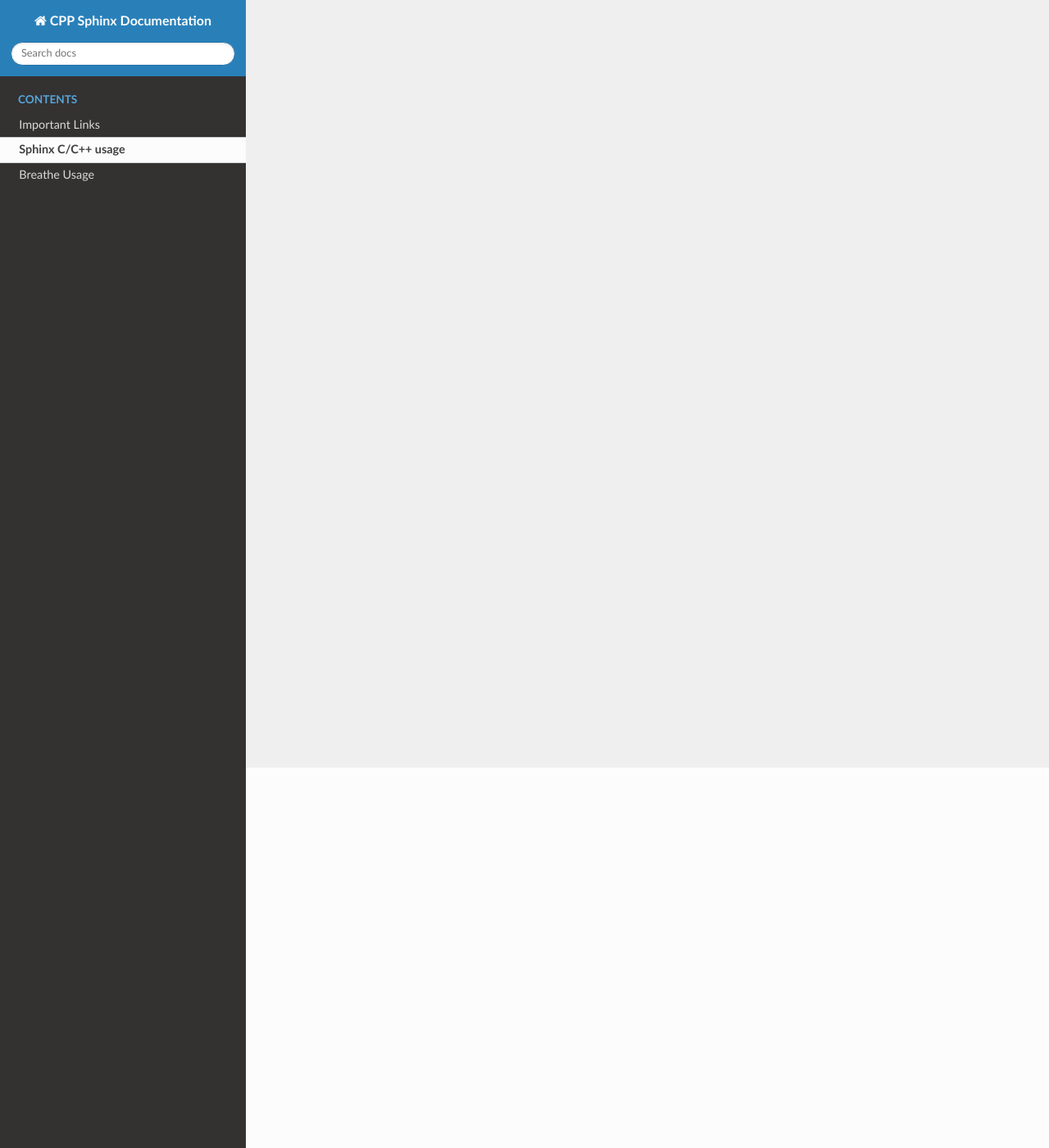
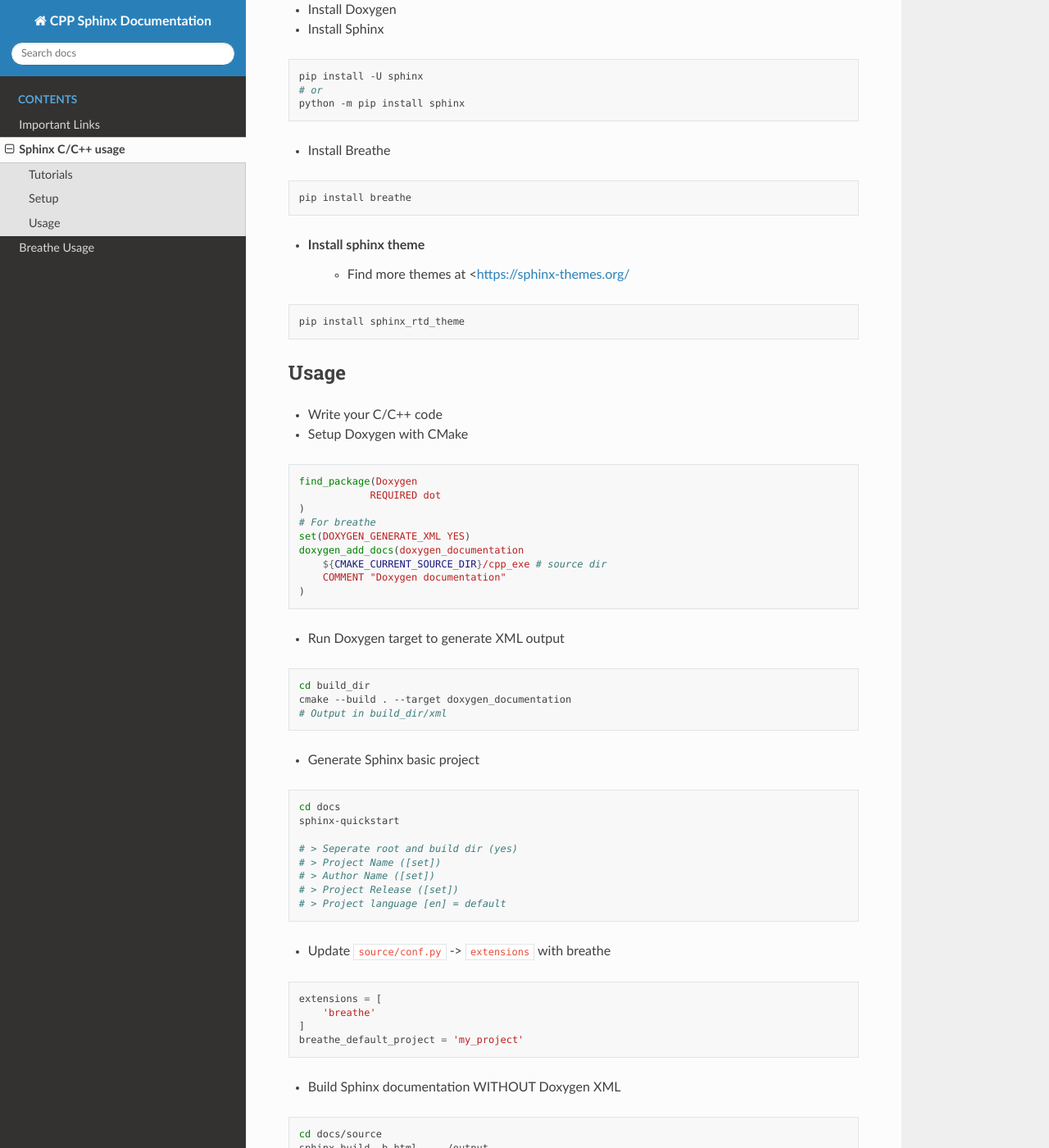
Before and after one commit to coder137/cpp_sphinx_documentation, a Sphinx documentation site: the page built from docs/source/pages/sphinx_cpp_usage.rst, in a window 1280 px wide and 1400 px high, scrolled down 464 px. Shown: the whole window at 82% size. Built offline with Sphinx 7.4.7 and the Read the Docs theme 2.0.0, drawn with Linux system fonts in a browser that asks for light colours; some of the changed text lies outside the part shown.

Commit message:
Update sphinx_cpp_usage.rst

```diff
--- a/docs/source/pages/sphinx_cpp_usage.rst
+++ b/docs/source/pages/sphinx_cpp_usage.rst
@@ -1,2 +1,122 @@
 Sphinx C/C++ usage
 ==================
+
+See :doc:`important_links` for:
+
+* Sphinx RST usage
+* Sphinx RTD theme and examples
+* Breathe Doxygen directives and usage
+
+Tutorials
+----------
+
+`Microsoft Devlog <https://devblogs.microsoft.com/cppblog/clear-functional-c-documentation-with-sphinx-breathe-doxygen-cmake/>`_
+
+Setup
+------
+
+* Install Doxygen
+* Install Sphinx
+
+.. code-block:: bash
+
+    pip install -U sphinx
+    # or
+    python -m pip install sphinx
+
+* Install Breathe
+
+.. code-block:: bash
+
+    pip install breathe
+
+* Install sphinx theme
+   * Find more themes at <https://sphinx-themes.org/
+
+.. code-block:: bash
+
+    pip install sphinx_rtd_theme
+
+Usage
+------
+
+* Write your C/C++ code
+* Setup Doxygen with CMake
+
+.. code-block:: cmake
+
+    find_package(Doxygen
+                REQUIRED dot
+    )
+    # For breathe
+    set(DOXYGEN_GENERATE_XML YES)
+    doxygen_add_docs(doxygen_documentation
+        ${CMAKE_CURRENT_SOURCE_DIR}/cpp_exe # source dir
+        COMMENT "Doxygen documentation"
+    )
+
+* Run Doxygen target to generate XML output
+
+.. code-block:: bash
+
+    cd build_dir
+    cmake --build . --target doxygen_documentation
+    # Output in build_dir/xml
+
+* Generate Sphinx basic project
+
+.. code-block:: bash
+
+    cd docs
+    sphinx-quickstart
+
+    # > Seperate root and build dir (yes)
+    # > Project Name ([set])
+    # > Author Name ([set])
+    # > Project Release ([set])
+    # > Project language [en] = default
+
+* Update ``source/conf.py`` -> ``extensions`` with breathe
+
+.. code-block:: python
+
+    extensions = [
+        'breathe'
+    ]
+    breathe_default_project = 'my_project'
+
+* Build Sphinx documentation WITHOUT Doxygen XML
+
+.. code-block:: bash
+
+    cd docs/source
+    sphinx-build -b html . ../output
+    # Output in docs/output
+
+* Setup Sphinx with CMake and Doxygen XML
+
+.. code-block:: cmake
+
+    find_program(sphinx_build
+        NAMES "sphinx-build"
+    )
+    add_custom_target(sphinx_documentation
+        COMMAND ${sphinx_build} -b html -Dbreathe_projects.my_project=${CMAKE_CURRENT_BINARY_DIR}/xml . ../output
+        WORKING_DIRECTORY ${CMAKE_CURRENT_SOURCE_DIR}/docs/source
+        VERBATIM USES_TERMINAL
+    )
+    # Output now generated in `docs/output`
+
+
+* Run Sphinx target to generate docs
+
+.. code-block:: bash
+
+    cd build_dir
+    cmake --build . --target sphinx_documentation
+
+* Customize your docs
+   * Open ``docs/source``
+   * Add/Remove/Update your files with breathe doxygen directives
+
+* Publish to Github Pages `.github/workflows/pages.yml <../../../.github/workflows/pages.yml>`_
```
